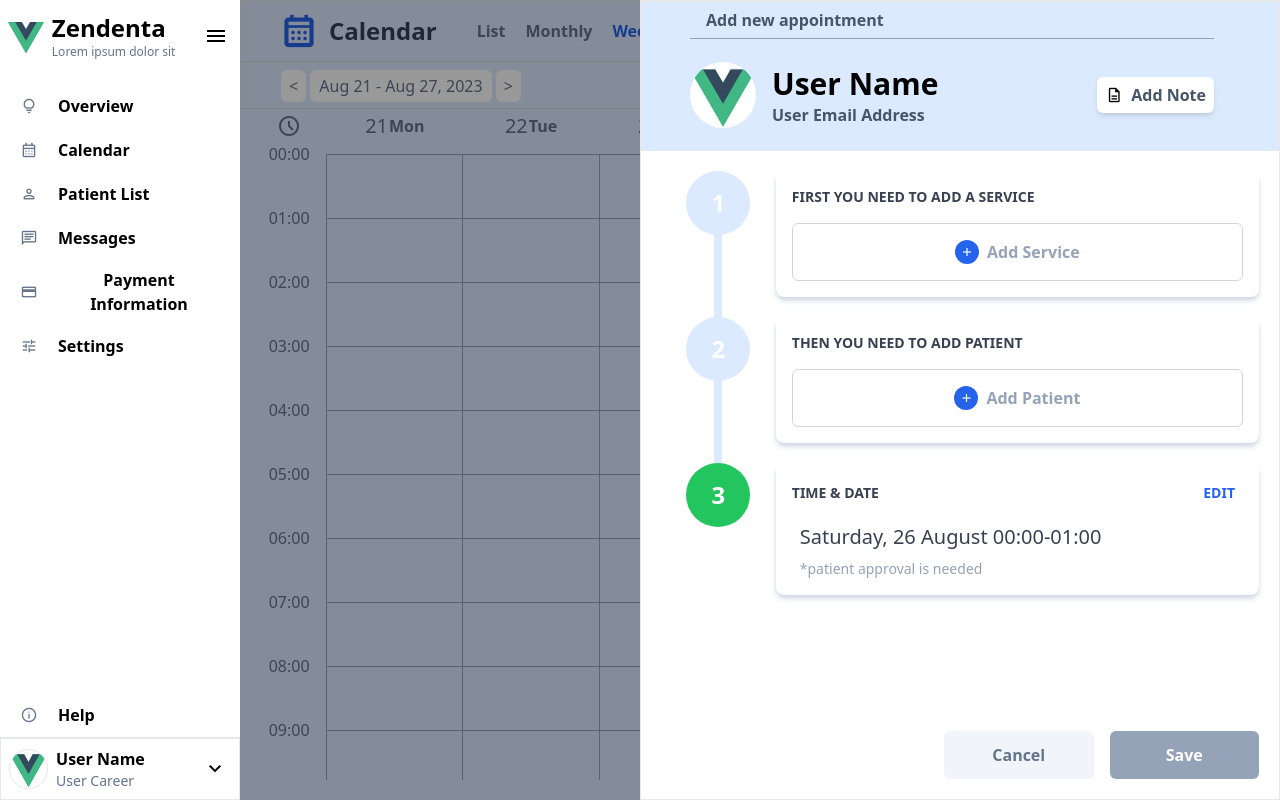
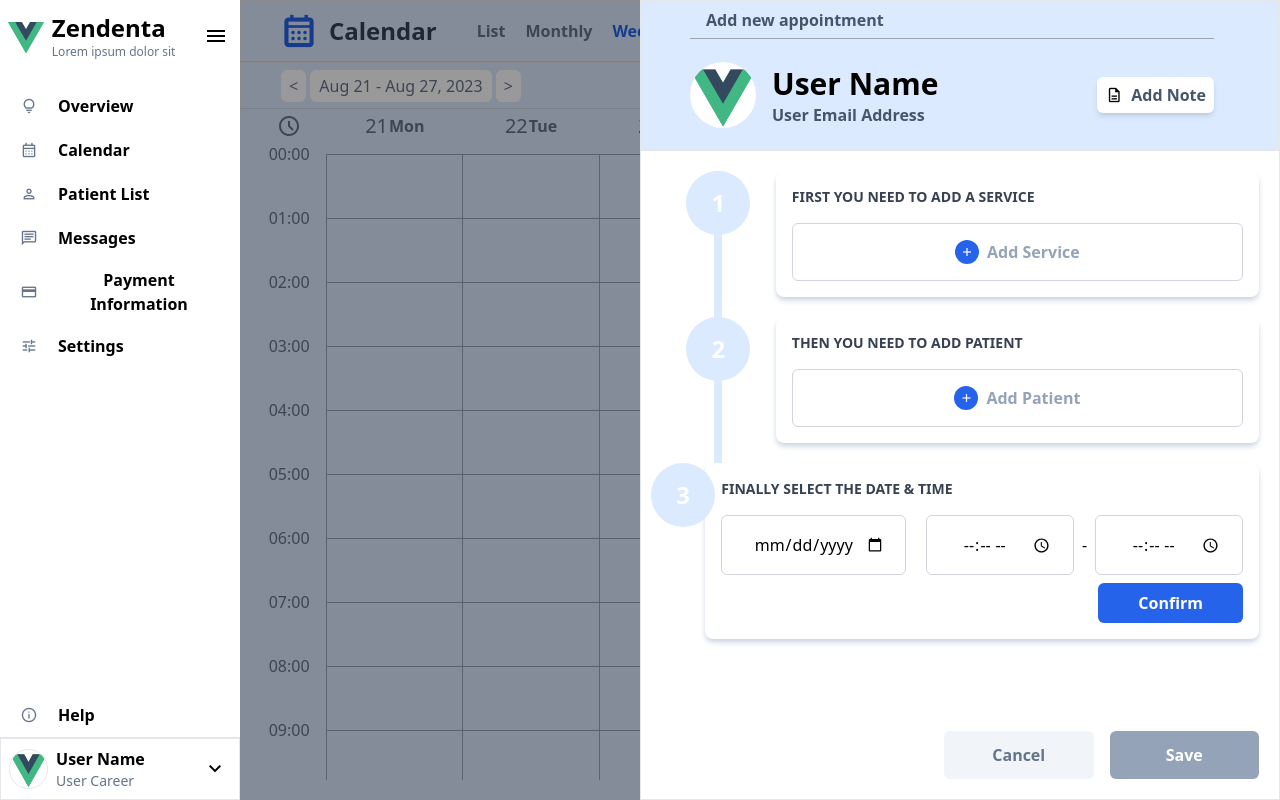
Before and after one commit to rekredhead/Calendar-App-VueJS, a Vue app: page / in a window 1280 px wide. Shown: the top 800 px of the page. Built offline with nearby package versions, Linux system fonts and the light colour scheme.

Commit message:
Fixed code to use starting and ending date-times. Modified inputs to use neartest 15 minute times

```diff
--- a/src/components/Main.vue
+++ b/src/components/Main.vue
@@ -29,6 +29,8 @@ const openSidePanel = (dateTime: Date) => {
    isSidePanelOpen.value = true;
    selectedDate.value = dateTime;
 };
+
+// Check if the date is correctly sent to the slide-in panel when calendar is clicked on
 
 /*
 const selectedDate = ref(startOfToday());
--- a/src/components/SidePanel-components/DateTimeSelector.vue
+++ b/src/components/SidePanel-components/DateTimeSelector.vue
@@ -1,33 +1,57 @@
 <script setup lang="ts">
-import { addHours, format, parseISO, set } from 'date-fns';
+import { addMinutes, format, parseISO, set, startOfHour, isAfter } from 'date-fns';
 import { ref } from 'vue';
 
 const props = defineProps({
-   dateTime: Date,
-   setDateTime: Function
+   startingDateTime: Date,
+   endingDateTime: Date,
+   setStartingDateTime: Function,
+   setEndingDateTime: Function
 });
 
-const isEditingOn = ref(false);
+const isEditingOn = ref(true);
 const selectedDate = ref('');
-const selectedTime = ref('');
+const selectedStartingTime = ref('');
+const selectedEndingTime = ref('');
 
-const selectDateTime = () => {
+const roundTimeToNearest15Minutes = (e: Event) => {
+   const eventTarget = e.target as HTMLInputElement;
+   const parsedTime = parseISO(`1970-01-01T${eventTarget.value}`);
+
+   const roundedTime = addMinutes(
+      startOfHour(parsedTime),
+      Math.round(parsedTime.getMinutes() / 15) * 15
+   );
+
+   eventTarget.value = format(roundedTime, 'HH:mm');
+}
+
+const submitDateTime = () => {
    const parsedDate = parseISO(selectedDate.value);
-   const parsedTime = parseISO(`1970-01-01T${selectedTime.value}`);
+   const parsedStartingTime = parseISO(`1970-01-01T${selectedStartingTime.value}`);
+   const parsedEndingTime = parseISO(`1970-01-01T${selectedEndingTime.value}`);
 
-   const combinedDateTime = set(parsedDate, {
-      hours: parsedTime.getHours(),
-      minutes: parsedTime.getMinutes(),
-      seconds: parsedTime.getSeconds(),
+   const combinedStartingDateTime = set(parsedDate, {
+      hours: parsedStartingTime.getHours(),
+      minutes: parsedStartingTime.getMinutes(),
+   });
+   const combinedEndingDateTime = set(parsedDate, {
+      hours: parsedEndingTime.getHours(),
+      minutes: parsedEndingTime.getMinutes()
    });
 
-   props.setDateTime!(combinedDateTime);
+   if (isAfter(combinedStartingDateTime, combinedEndingDateTime)) {
+      alert('The ending time must be higher than the starting time');
+      return;
+   }
+
+   props.setStartingDateTime!(combinedStartingDateTime);
+   props.setEndingDateTime!(combinedEndingDateTime);
    isEditingOn.value = false;
 }
 </script>
 
 <template>
-   <!---->
    <div class="flex">
       <div class="flex relative justify-center items-center w-36">
          <!-- Indicator for whether the input is filled or not -->
@@ -45,17 +69,23 @@ const selectDateTime = () => {
             <div v-show="isEditingOn" class="flex w-full gap-5">
                <input type="date" v-model="selectedDate"
                   class="border border-gray-300 w-full py-4 text-center rounded-md px-5 focus:ring-1 outline-none" />
-               <input type="time" v-model="selectedTime"
-                  class="border border-gray-300 w-full py-4 text-center rounded-md px-5 focus:ring-1 outline-none" />
+               <div class="flex items-center gap-2 w-full">
+                  <input type="time" v-model="selectedStartingTime" @change="roundTimeToNearest15Minutes"
+                     class="border border-gray-300 w-full py-4 text-center rounded-md px-5 focus:ring-1 outline-none" />
+                  <p>-</p>
+                  <input type="time" v-model="selectedEndingTime" @change="roundTimeToNearest15Minutes"
+                     class="border border-gray-300 w-full py-4 text-center rounded-md px-5 focus:ring-1 outline-none" />
+               </div>
             </div>
 
-            <button v-show="isEditingOn" @click="selectDateTime"
+            <button v-show="isEditingOn" @click="submitDateTime"
                class=" bg-blue-600 text-white font-bold px-10 py-2 rounded-md hover:bg-blue-700 active:opacity-70">Confirm</button>
 
             <!-- Render the choice selected if their choice was selected v-show="isDateTimeSelected()" -->
             <div class="flex flex-col w-full gap-2 px-2" v-show="!isEditingOn">
-               <h1 class="text-xl text-gray-700">{{ format(props.dateTime!, 'EEEE, dd MMMM HH:mm') }}-{{
-                  format(addHours(props.dateTime!, 1), 'HH:mm') }}</h1>
+               <h1 class="text-xl text-gray-700">
+                  {{ format(props.startingDateTime!, 'EEEE, dd MMMM HH:mm') }} - {{ format(props.endingDateTime!, 'HH:mm') }}
+               </h1>
                <h2 class="text-slate-400 text-sm">*patient approval is needed</h2>
             </div>
          </div>
--- a/src/components/SidePanel-components/SidePanelForm.vue
+++ b/src/components/SidePanel-components/SidePanelForm.vue
@@ -7,26 +7,38 @@ const props = defineProps({
 });
 
 import { ref } from 'vue';
+import { addHours } from 'date-fns';
 import ServiceSelector from './ServiceSelector.vue';
 import PatientSelector from './PatientSelector.vue';
 import DateTimeSelector from './DateTimeSelector.vue';
 
 const service = ref({});
 const patient = ref({});
-const dateTime = ref(props.selectedDate);
+const startingDateTime = ref(props.selectedDate);
+const endingDateTime = ref(addHours(props.selectedDate!, 1));
 
 const setService = (selectedService: Object) => service.value = selectedService;
 const setPatient = (selectedPatient: Object) => patient.value = selectedPatient;
-const setDateTime = (selectedDateTime: Date) => dateTime.value = selectedDateTime;
+const setStartingDateTime = (selectedDateTime: Date) => startingDateTime.value = selectedDateTime;
+const setEndingDateTime = (selectedDateTime: Date) => endingDateTime.value = selectedDateTime
+
+const isObjectEmpty = (obj: Object) => Object.keys(obj).length === 0;
 
 const submitForm = () => {
-   if (Object.keys(service.value).length === 0) {
+   if (isObjectEmpty(service.value)) {
       console.log('Please enter service');
+      return;
    }
+   if (isObjectEmpty(patient.value)) {
+      console.log('Please enter patient info');
+      return;
+   }
+
    console.log({
       service: service.value,
       patient: patient.value,
-      dateTime: dateTime.value
+      startingDateTime: startingDateTime.value,
+      endingDateTime: endingDateTime.value
    });
 }
 </script>
@@ -36,7 +48,12 @@ const submitForm = () => {
       <div class=" w-full">
          <ServiceSelector :service="service" :setService="setService" />
          <PatientSelector :patient="patient" :setPatient="setPatient" />
-         <DateTimeSelector :dateTime="dateTime" :setDateTime="setDateTime" />
+         <DateTimeSelector
+            :startingDateTime="startingDateTime"
+            :endingDateTime="endingDateTime"
+            :setStartingDateTime="setStartingDateTime"
+            :setEndingDateTime="setEndingDateTime"
+         />
       </div>
       <div class=" flex justify-end gap-4 h-12 w-full">
          <button class="bg-slate-100 text-slate-500 font-bold rounded-md w-1/4 hover:bg-slate-200">Cancel</button>
```
